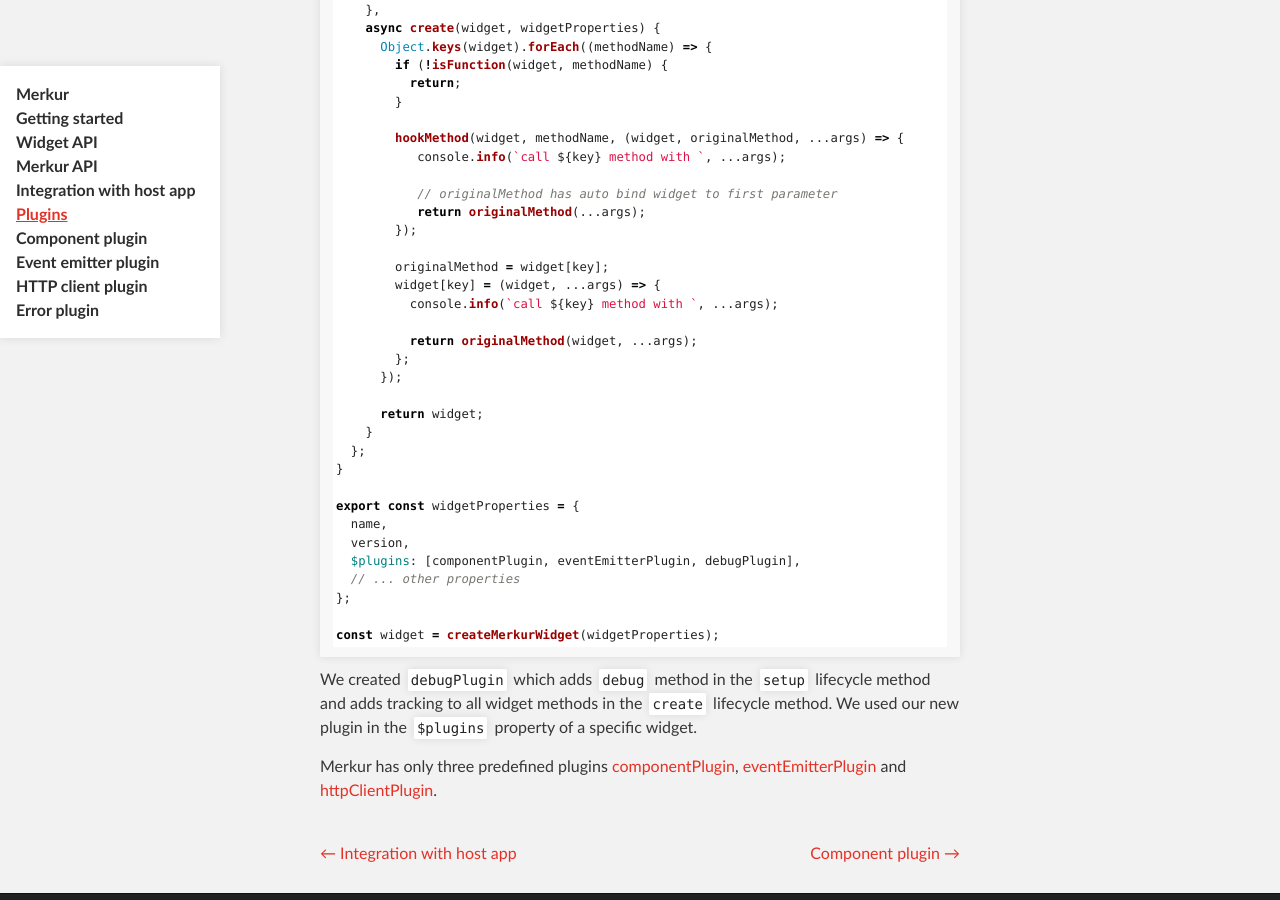
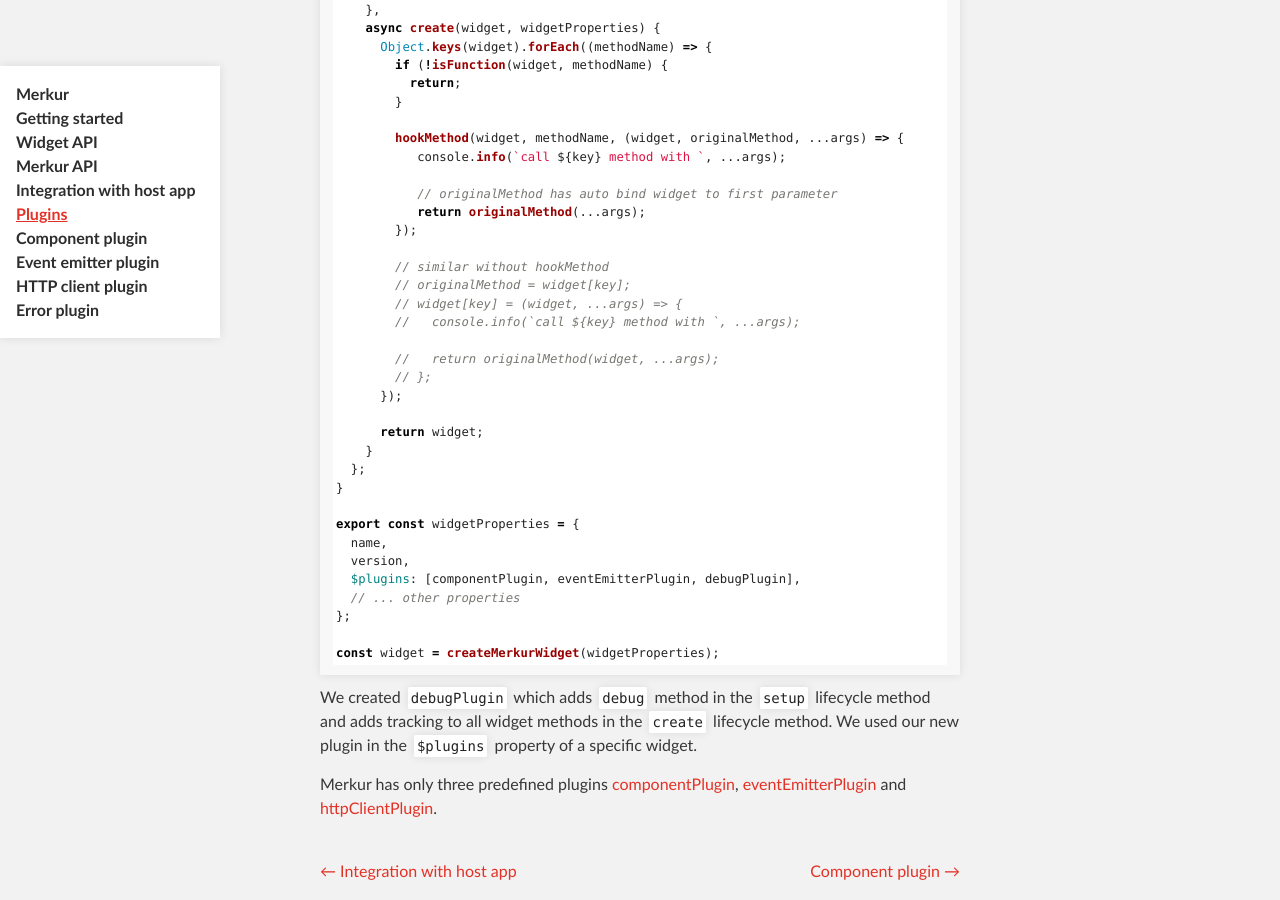
Before and after one commit to mjancarik/merkur, a Jekyll site: the page built from docs/docs/plugins.md, in a window 1280 px wide and 900 px high, scrolled down 777 px. Built offline with Jekyll 4.4.1, drawn with Linux system fonts in a browser that asks for light colours.

Commit message:
docs: ✏️ comment similar code

```diff
--- a/docs/docs/plugins.md
+++ b/docs/docs/plugins.md
@@ -44,12 +44,13 @@
            return originalMethod(...args);
         });
 
-        originalMethod = widget[key];
-        widget[key] = (widget, ...args) => {
-          console.info(`call ${key} method with `, ...args);
+        // similar without hookMethod
+        // originalMethod = widget[key];
+        // widget[key] = (widget, ...args) => {
+        //   console.info(`call ${key} method with `, ...args);
 
-          return originalMethod(widget, ...args);
-        };
+        //   return originalMethod(widget, ...args);
+        // };
       });
 
       return widget;
```
